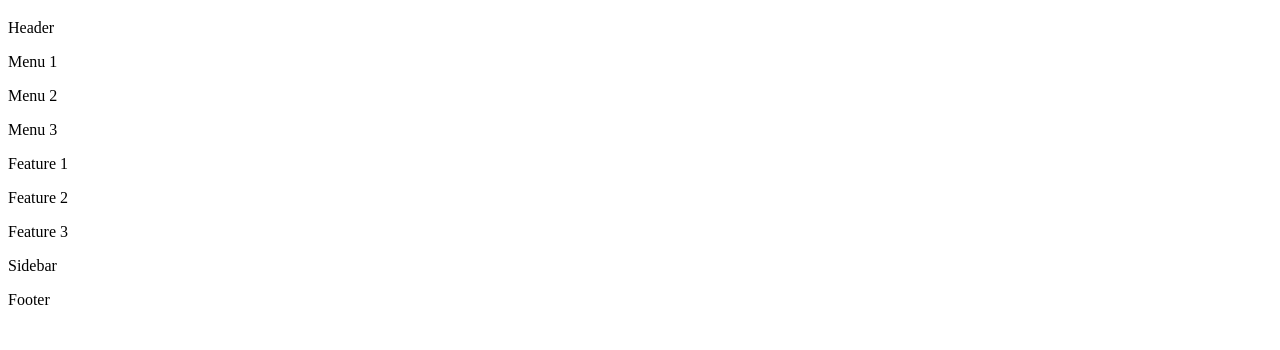
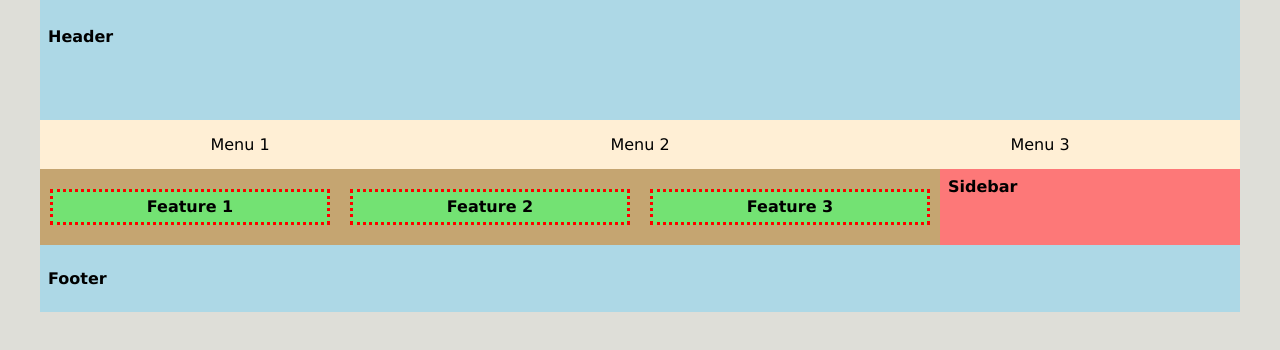
Before and after one commit to ArpanRandhawa/Flexbox, a plain HTML site: page index.html in a window 1280 px wide. Drawn offline with Linux system fonts and the light colour scheme.

Commit message:
Update index.html

```diff
--- a/index.html
+++ b/index.html
@@ -3,7 +3,7 @@
 <head>
     <meta charset="utf-8" />
     <meta name="viewport" content="width=device-width, initial-scale=1" />
-    <link href="CSS.css" rel="stylesheet" media="all" />
+    <link href="flexbox.css" rel="stylesheet" media="all" />
 </head>
 <body>
     <header>
```
